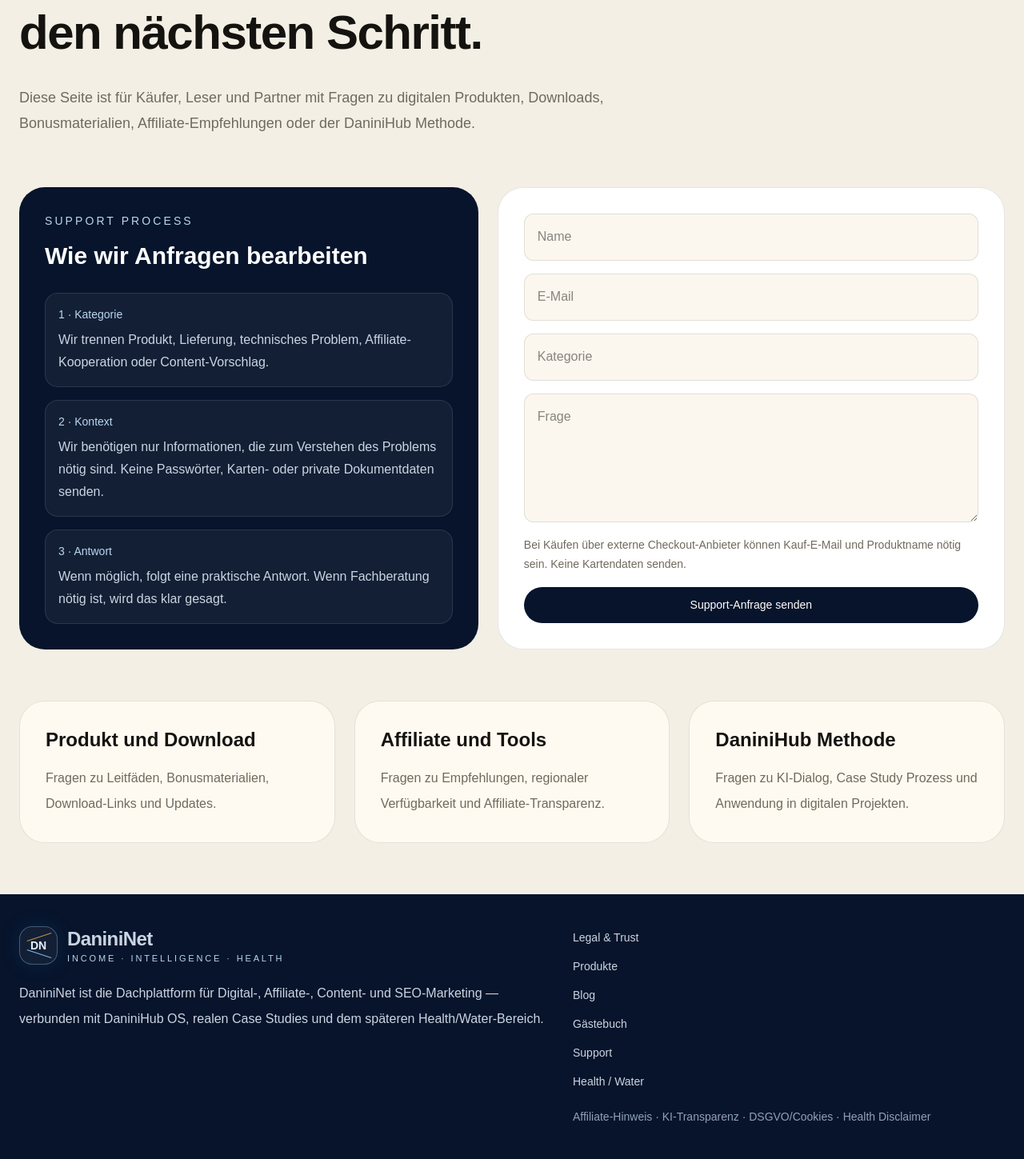
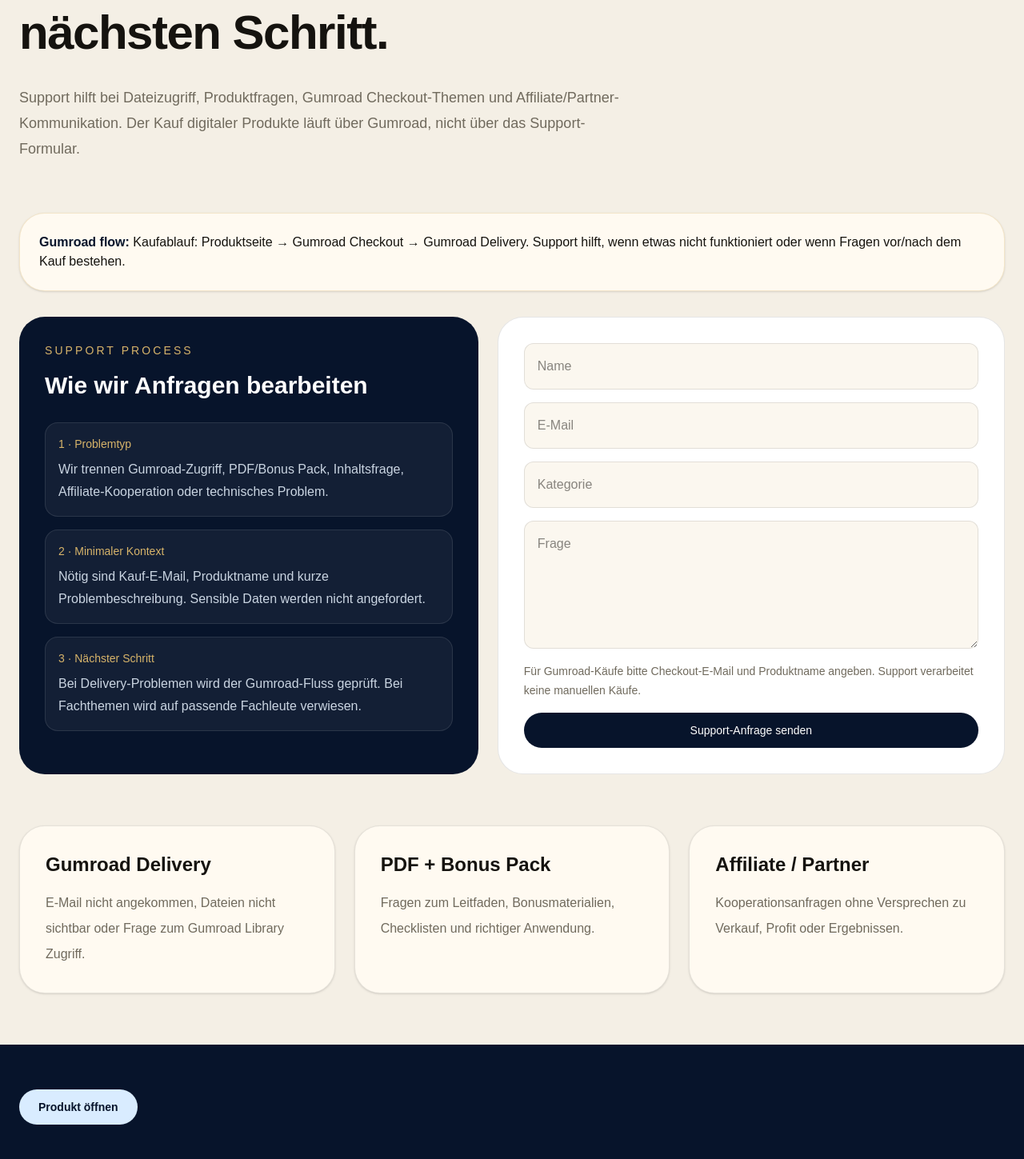
Before and after one commit to danininet/danininet, a Next.js app: page /de/support in a window 1280 px wide. Shown: the part 281-1730 px from the top of the page at 80% size. Built offline with nearby package versions, Linux system fonts and the light colour scheme; no server answers.

Commit message:
Clarify Gumroad support scope

```diff
--- a/app/[locale]/support/page.tsx
+++ b/app/[locale]/support/page.tsx
@@ -1,64 +1,71 @@
-import { SectionIntro, SiteShell, normalizeLocale } from "@/components/layout/SiteShell";
+import Link from "next/link";
+import { SectionIntro, SiteShell, normalizeLocale, localizedPath } from "@/components/layout/SiteShell";
 
 type Locale = "sr" | "de" | "en";
 
 const copy = {
   sr: {
     eyebrow: "DaniniNet Support",
-    title: "Podrška za proizvode, isporuku i sledeći korak.",
-    text: "Support stranica je za kupce, čitaoce i partnere koji imaju pitanje o digitalnim proizvodima, preuzimanju, bonus materijalima, affiliate preporukama ili DaniniHub metodi.",
+    title: "Podrška za kupovinu, isporuku i sledeći korak.",
+    text: "Support služi za pristup fajlovima, pitanja o proizvodu, Gumroad checkout nedoumice i affiliate/partner komunikaciju. Kupovina digitalnih proizvoda ide preko Gumroad-a, ne preko support forme.",
+    alert: "Kupovina ide ovako: product page → Gumroad checkout → Gumroad delivery. Support pomaže ako nešto ne radi ili ako postoji pitanje pre/posle kupovine.",
     processTitle: "Kako obrađujemo upit",
     process: [
-      ["1", "Kategorija", "Razdvajamo pitanje: proizvod, isporuka, tehnički problem, affiliate saradnja ili predlog sadržaja."],
-      ["2", "Kontekst", "Tražimo samo informacije koje su potrebne da se problem razume. Ne šalji lozinke, kartice ili privatne dokumente."],
-      ["3", "Odgovor", "Ako se može rešiti direktno, ide praktičan odgovor. Ako traži stručnu procenu, jasno se kaže da je potreban odgovarajući profesionalac."],
+      ["1", "Vrsta problema", "Razdvajamo: Gumroad pristup, PDF/Bonus Pack, pitanje o sadržaju, affiliate saradnja ili tehnički problem."],
+      ["2", "Minimalan kontekst", "Potrebni su email korišćen pri kupovini, naziv proizvoda i kratak opis problema. Ne šalju se osetljivi podaci."],
+      ["3", "Sledeći korak", "Ako je problem u delivery-ju, proverava se Gumroad tok. Ako je pitanje stručno, upućuje se na odgovarajućeg profesionalca."],
     ],
     fields: ["Ime", "Email", "Kategorija", "Pitanje"],
     button: "Pošalji support upit",
-    note: "Za kupovine preko eksternog checkout provajdera može biti potreban email korišćen pri kupovini i naziv proizvoda. Ne šalji podatke platne kartice.",
+    note: "Za Gumroad kupovinu koristi email sa checkout-a i naziv proizvoda. Support ne obrađuje ručne kupovine.",
     cards: [
-      ["Proizvod i preuzimanje", "Pitanja o vodiču, bonus materijalima, linkovima za preuzimanje i ažuriranjima."],
-      ["Affiliate i alati", "Pitanja o preporukama, dostupnosti po regionima i transparentnosti affiliate odnosa."],
-      ["DaniniHub metoda", "Pitanja o AI dijalogu, case study procesu i primeni metode u digitalnim projektima."],
+      ["Gumroad delivery", "Nije stigao email, ne vide se fajlovi ili postoji pitanje oko Gumroad library pristupa."],
+      ["PDF + Bonus Pack", "Pitanja o sadržaju vodiča, bonus materijalima, checklistama i pravilnoj upotrebi."],
+      ["Affiliate / partner", "Upiti za saradnju, ali bez tvrdnji o garantovanoj prodaji, profitu ili rezultatima."],
     ],
+    product: "Otvori proizvod",
   },
   de: {
     eyebrow: "DaniniNet Support",
-    title: "Support für Produkte, Lieferung und den nächsten Schritt.",
-    text: "Diese Seite ist für Käufer, Leser und Partner mit Fragen zu digitalen Produkten, Downloads, Bonusmaterialien, Affiliate-Empfehlungen oder der DaniniHub Methode.",
+    title: "Support für Kauf, Lieferung und nächsten Schritt.",
+    text: "Support hilft bei Dateizugriff, Produktfragen, Gumroad Checkout-Themen und Affiliate/Partner-Kommunikation. Der Kauf digitaler Produkte läuft über Gumroad, nicht über das Support-Formular.",
+    alert: "Kaufablauf: Produktseite → Gumroad Checkout → Gumroad Delivery. Support hilft, wenn etwas nicht funktioniert oder wenn Fragen vor/nach dem Kauf bestehen.",
     processTitle: "Wie wir Anfragen bearbeiten",
     process: [
-      ["1", "Kategorie", "Wir trennen Produkt, Lieferung, technisches Problem, Affiliate-Kooperation oder Content-Vorschlag."],
-      ["2", "Kontext", "Wir benötigen nur Informationen, die zum Verstehen des Problems nötig sind. Keine Passwörter, Karten- oder private Dokumentdaten senden."],
-      ["3", "Antwort", "Wenn möglich, folgt eine praktische Antwort. Wenn Fachberatung nötig ist, wird das klar gesagt."],
+      ["1", "Problemtyp", "Wir trennen Gumroad-Zugriff, PDF/Bonus Pack, Inhaltsfrage, Affiliate-Kooperation oder technisches Problem."],
+      ["2", "Minimaler Kontext", "Nötig sind Kauf-E-Mail, Produktname und kurze Problembeschreibung. Sensible Daten werden nicht angefordert."],
+      ["3", "Nächster Schritt", "Bei Delivery-Problemen wird der Gumroad-Fluss geprüft. Bei Fachthemen wird auf passende Fachleute verwiesen."],
     ],
     fields: ["Name", "E-Mail", "Kategorie", "Frage"],
     button: "Support-Anfrage senden",
-    note: "Bei Käufen über externe Checkout-Anbieter können Kauf-E-Mail und Produktname nötig sein. Keine Kartendaten senden.",
+    note: "Für Gumroad-Käufe bitte Checkout-E-Mail und Produktname angeben. Support verarbeitet keine manuellen Käufe.",
     cards: [
-      ["Produkt und Download", "Fragen zu Leitfäden, Bonusmaterialien, Download-Links und Updates."],
-      ["Affiliate und Tools", "Fragen zu Empfehlungen, regionaler Verfügbarkeit und Affiliate-Transparenz."],
-      ["DaniniHub Methode", "Fragen zu KI-Dialog, Case Study Prozess und Anwendung in digitalen Projekten."],
+      ["Gumroad Delivery", "E-Mail nicht angekommen, Dateien nicht sichtbar oder Frage zum Gumroad Library Zugriff."],
+      ["PDF + Bonus Pack", "Fragen zum Leitfaden, Bonusmaterialien, Checklisten und richtiger Anwendung."],
+      ["Affiliate / Partner", "Kooperationsanfragen ohne Versprechen zu Verkauf, Profit oder Ergebnissen."],
     ],
+    product: "Produkt öffnen",
   },
   en: {
     eyebrow: "DaniniNet Support",
-    title: "Support for products, delivery and the next step.",
-    text: "This page is for buyers, readers and partners with questions about digital products, downloads, bonus materials, affiliate recommendations or the DaniniHub method.",
+    title: "Support for purchase, delivery and next step.",
+    text: "Support helps with file access, product questions, Gumroad checkout issues and affiliate/partner communication. Digital product purchase goes through Gumroad, not through the support form.",
+    alert: "Purchase flow: product page → Gumroad checkout → Gumroad delivery. Support helps if something does not work or if there is a question before/after purchase.",
     processTitle: "How we handle requests",
     process: [
-      ["1", "Category", "We separate product, delivery, technical issue, affiliate collaboration or content suggestion."],
-      ["2", "Context", "We only need information required to understand the issue. Do not send passwords, card data or private documents."],
-      ["3", "Response", "If it can be solved directly, you get a practical answer. If professional advice is needed, we say so clearly."],
+      ["1", "Issue type", "We separate Gumroad access, PDF/Bonus Pack, content question, affiliate collaboration or technical issue."],
+      ["2", "Minimal context", "Needed: checkout email, product name and short issue description. Sensitive data is not requested."],
+      ["3", "Next step", "Delivery issues are checked against the Gumroad flow. Professional topics are redirected to appropriate professionals."],
     ],
     fields: ["Name", "Email", "Category", "Question"],
     button: "Send support request",
-    note: "For purchases through external checkout providers, purchase email and product name may be needed. Do not send card details.",
+    note: "For Gumroad purchases, use checkout email and product name. Support does not process manual purchases.",
     cards: [
-      ["Product and download", "Questions about guides, bonus materials, download links and updates."],
-      ["Affiliate and tools", "Questions about recommendations, regional availability and affiliate transparency."],
-      ["DaniniHub method", "Questions about AI dialogue, case study process and use in digital projects."],
+      ["Gumroad delivery", "Email not received, files not visible or question about Gumroad library access."],
+      ["PDF + Bonus Pack", "Questions about guide content, bonus materials, checklists and proper use."],
+      ["Affiliate / partner", "Collaboration inquiries without claims of guaranteed sales, profit or outcomes."],
     ],
+    product: "Open product",
   },
 } as const;
 
@@ -68,16 +75,21 @@ export default async function SupportPage({ params }: { params: Promise<{ locale
   const t = copy[lang];
 
   return (
-    <SiteShell locale={lang} currentPath={`/${lang}/support`}>
+    <SiteShell locale={lang} currentPath={localizedPath(lang, "support")}>
       <SectionIntro eyebrow={t.eyebrow} title={t.title} text={t.text} />
+      <section className="mx-auto max-w-7xl px-6 pb-8">
+        <div className="rounded-[2rem] border border-[#d7b46a]/30 bg-[#fffaf1] p-6 text-[#15130f] shadow-sm">
+          <strong className="text-[#07142b]">Gumroad flow:</strong> {t.alert}
+        </div>
+      </section>
       <section className="mx-auto grid max-w-7xl gap-6 px-6 pb-16 lg:grid-cols-[0.95fr_1.05fr]">
         <aside className="rounded-[2rem] bg-[#07142b] p-8 text-white">
-          <p className="text-sm uppercase tracking-[0.22em] text-[#b9d7f0]">Support process</p>
+          <p className="text-sm uppercase tracking-[0.22em] text-[#d7b46a]">Support process</p>
           <h2 className="mt-4 text-3xl font-semibold">{t.processTitle}</h2>
           <div className="mt-7 grid gap-4">
             {t.process.map(([num, title, text]) => (
               <div key={title} className="rounded-2xl border border-white/10 bg-white/[0.05] p-4">
-                <p className="text-sm text-[#b9d7f0]">{num} · {title}</p>
+                <p className="text-sm text-[#d7b46a]">{num} · {title}</p>
                 <p className="mt-2 leading-7 text-slate-300">{text}</p>
               </div>
             ))}
@@ -96,12 +108,19 @@ export default async function SupportPage({ params }: { params: Promise<{ locale
       </section>
       <section className="mx-auto grid max-w-7xl gap-6 px-6 pb-16 md:grid-cols-3">
         {t.cards.map(([title, text]) => (
-          <article key={title} className="rounded-[2rem] border border-black/10 bg-[#fffaf1] p-8">
+          <article key={title} className="rounded-[2rem] border border-black/10 bg-[#fffaf1] p-8 shadow-sm">
             <h2 className="text-2xl font-semibold">{title}</h2>
             <p className="mt-4 leading-8 text-[#706a5d]">{text}</p>
           </article>
         ))}
       </section>
+      <section className="bg-[#07142b] text-white">
+        <div className="mx-auto max-w-7xl px-6 py-14">
+          <Link href={localizedPath(lang, "dpl")} className="inline-flex rounded-full bg-[#d9ecff] px-6 py-3 text-sm font-semibold text-[#07142b]">
+            {t.product}
+          </Link>
+        </div>
+      </section>
     </SiteShell>
   );
 }
```
